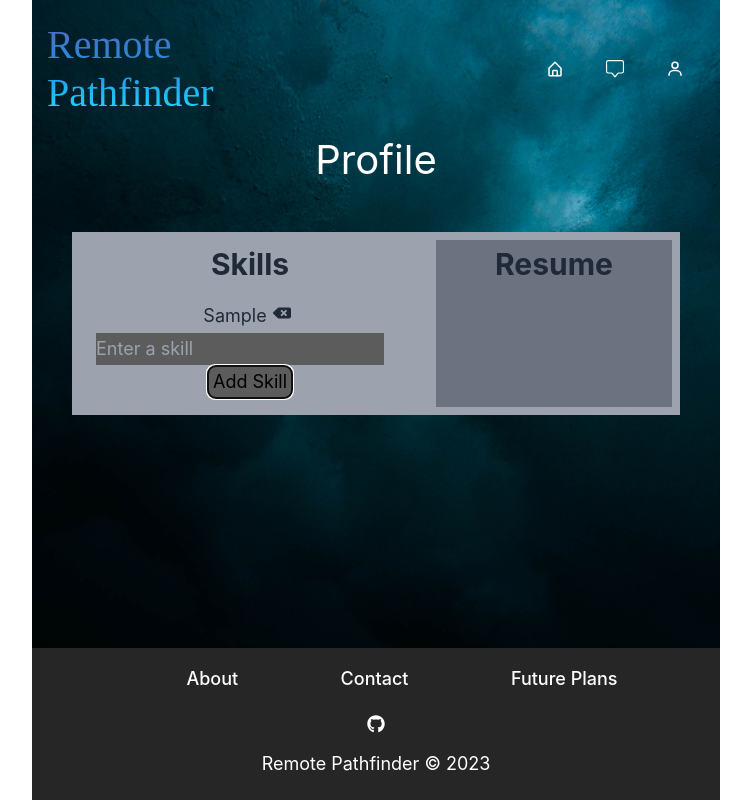
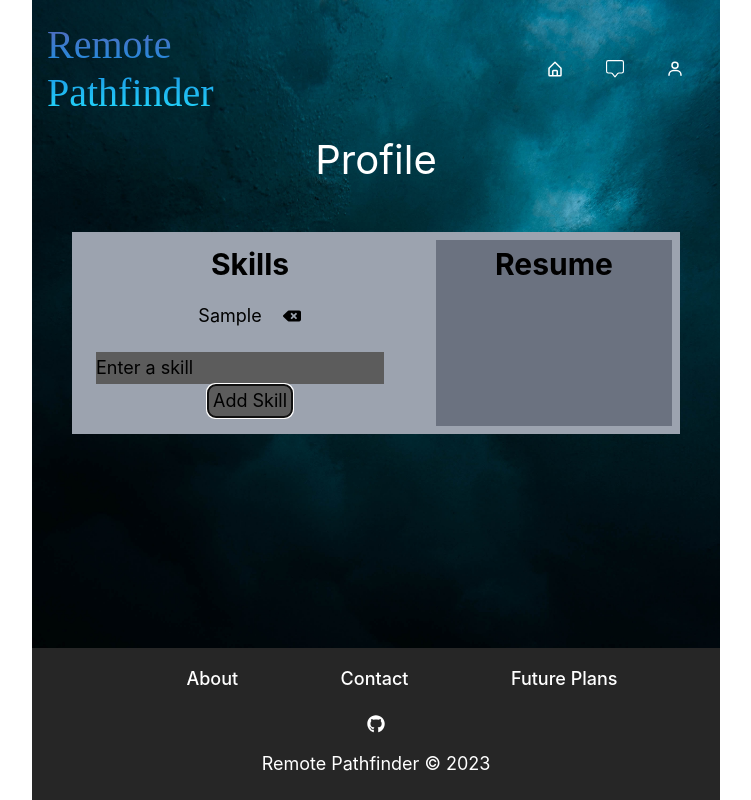
Before and after one commit to KingKonaTheFirst/Remote-Pathfinder, a React (Vite) app in the folder client/: page /profile in a window 1280 px wide. Both pictures are taken after typing "Sample" into the empty fields and a click on the button "Add Skill". Shown: the whole page, without its empty margins (264-1015 px from the left). Built offline with nearby package versions, Linux system fonts and the light colour scheme.

Commit message:
fixed alignment of remove button

```diff
--- a/client/src/index.css
+++ b/client/src/index.css
@@ -222,18 +222,23 @@ button:focus-visible {
 .input {
   background-color: rgb(92, 92, 92);
   margin-right: 20px;
+  margin-top: 20px;
+  color: white;
+}
+
+input::placeholder {
+  color: black;
 }
 
 .listItem {
-
-  margin-bottom: 10px;
-  margin-left: 5px;
-  margin-right: 5px;
+margin-left: 20px;
+padding-top: ;
 }
 
 .heading2 {
   font-size: 30px;
   margin-bottom: 20px;
+  color: black;
 }
 
 .button {
@@ -242,3 +247,7 @@ button:focus-visible {
   padding-left: 5px;
   padding-right: 5px;
 }
+
+#list {
+color: black;
+}
--- a/client/src/pages/Profile.jsx
+++ b/client/src/pages/Profile.jsx
@@ -23,11 +23,11 @@ const Profile = () => {
             <h1 className="heading">Profile</h1>
             <div>
                 <div className="flex bg-gray-400 profile">
-                    <div className="flex-1 text-gray-800 text-center bg-gray-400 px-4 py-2 m-2">
+                    <div className="flex-1 text-center bg-gray-400 px-4 py-2 m-2">
                         <h3 className='heading2 font-bold' >Skills</h3>
                         <ul id="list">
                             {skills.map((skill, index) => (
-                                <li key={index}>
+                                <li className='flex justify-center' key={index}>
                                     {skill}
                                     <button className='listItem' onClick={() => removeSkill(index)}><FaBackspace /></button>
                                 </li>
```
